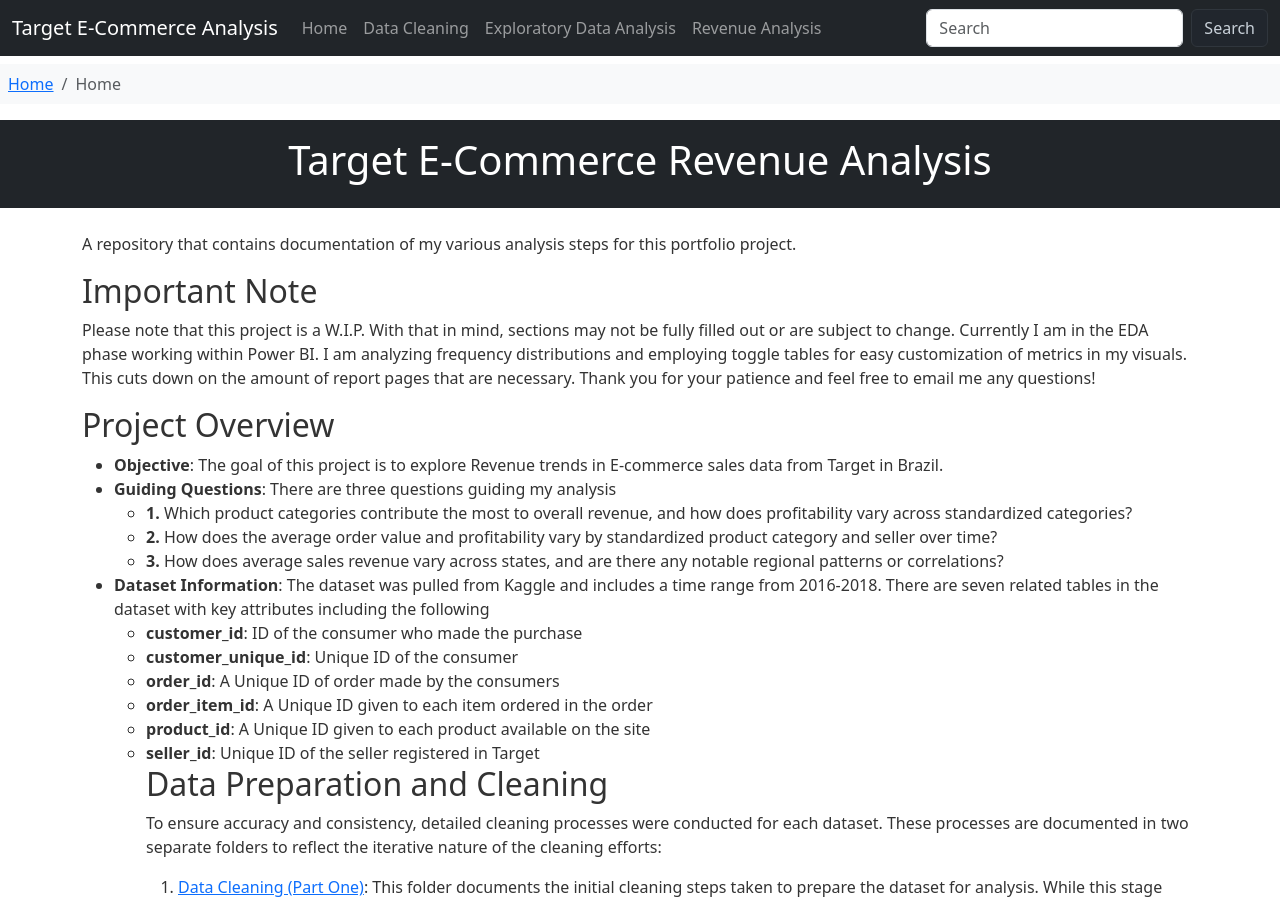
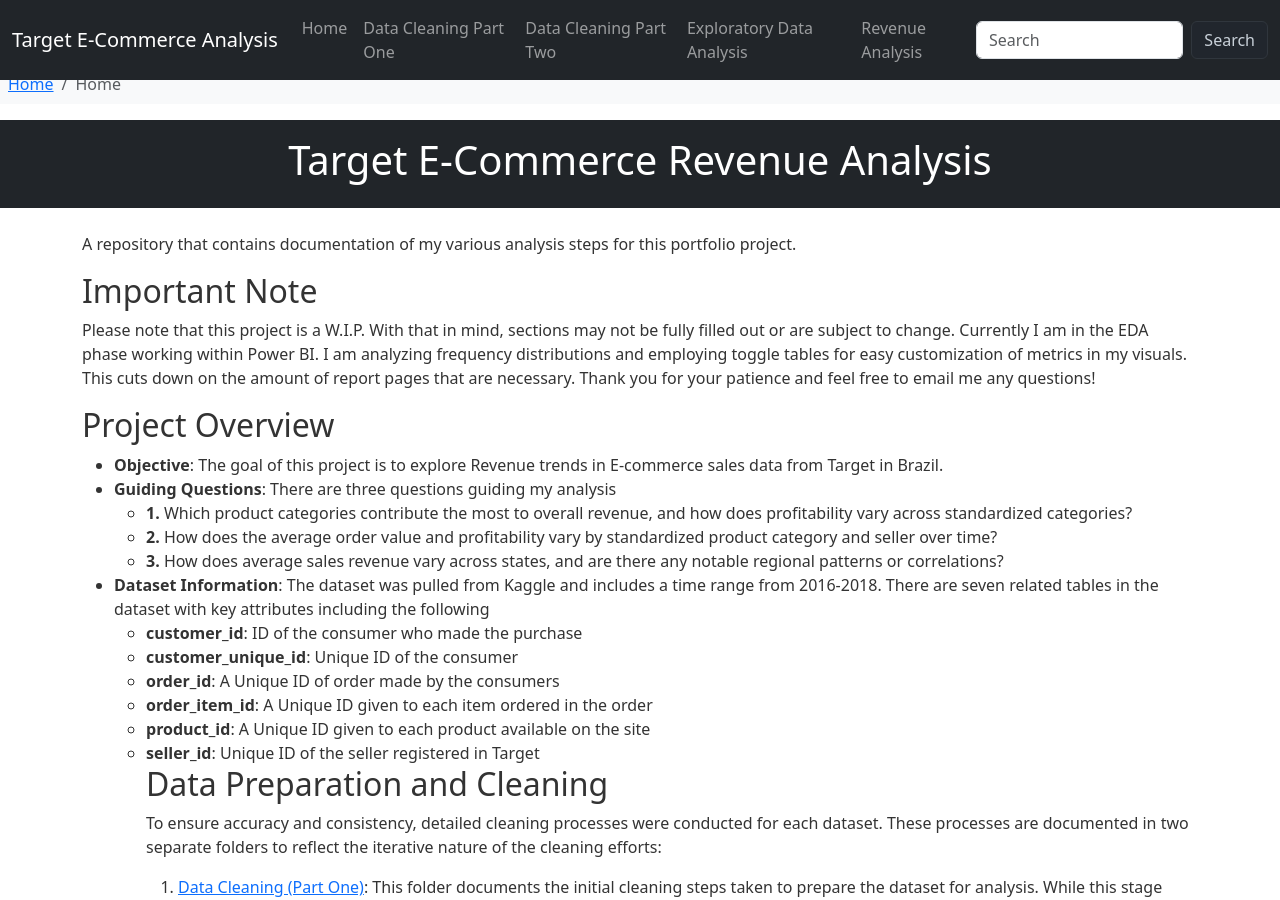
Before and after one commit to MelodicMetrics/Target-ECommerce-Revenue-Analysis, a Jekyll site: the page built from index.md, in a window 1280 px wide and 900 px high. Built offline with Jekyll 4.4.1, drawn with Linux system fonts in a browser that asks for light colours; nearby versions of some CDN libraries.

Commit message:
Update default.html

```diff
--- a/_layouts/default.html
+++ b/_layouts/default.html
@@ -26,10 +26,12 @@
                         <a class="nav-link" href="/">Home</a>
                     </li>
                     <li class="nav-item">
-                        <a class="nav-link" href="/data-cleaning-part-two/">Data Cleaning</a>
+                        <a class="nav-link" href="/data-cleaning/index.md/">Data Cleaning Part One</a>
+                    <li class="nav-item">
+                        <a class="nav-link" href="/data-cleaning-part-two/index.md/">Data Cleaning Part Two</a>
                     </li>
                     <li class="nav-item">
-                        <a class="nav-link" href="/EDA/">Exploratory Data Analysis</a>
+                        <a class="nav-link" href="/EDA/index.md">Exploratory Data Analysis</a>
                     </li>
                     <li class="nav-item">
                         <a class="nav-link" href="/revenue-analysis/">Revenue Analysis</a>
```
